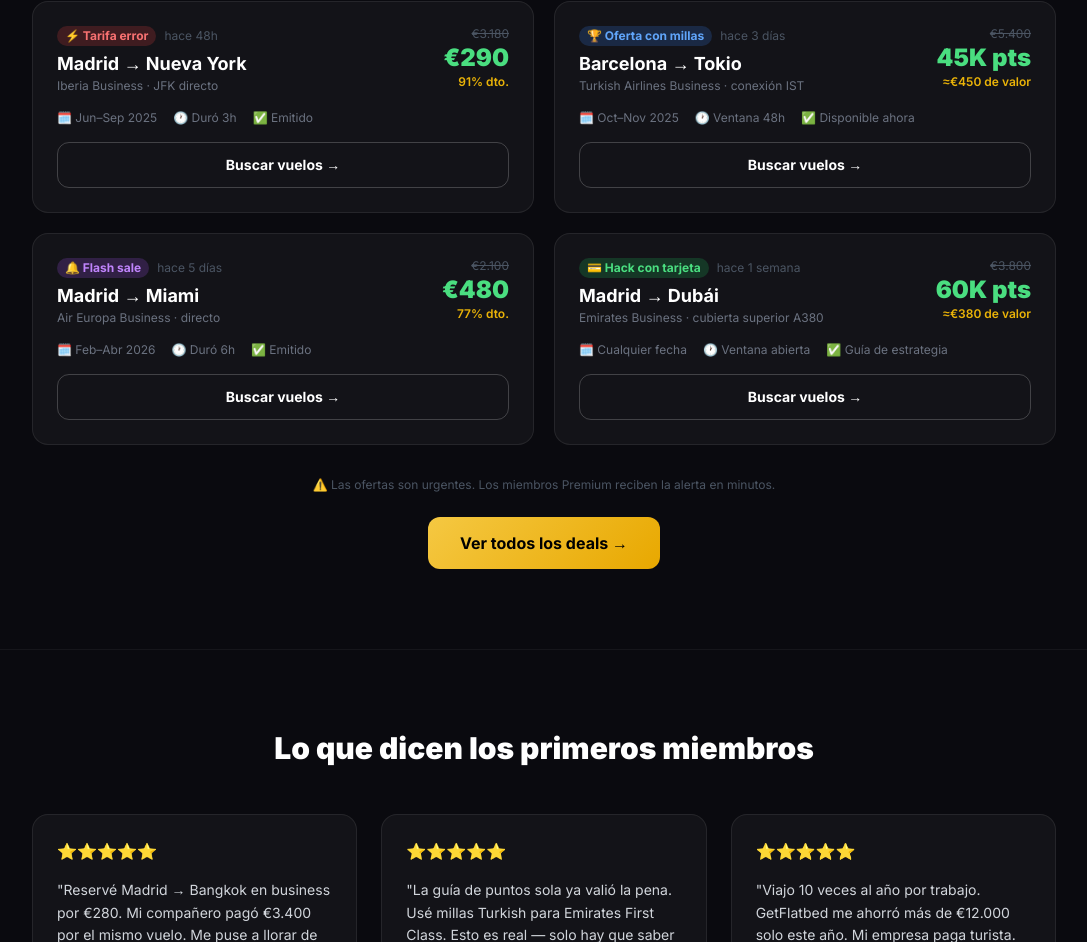
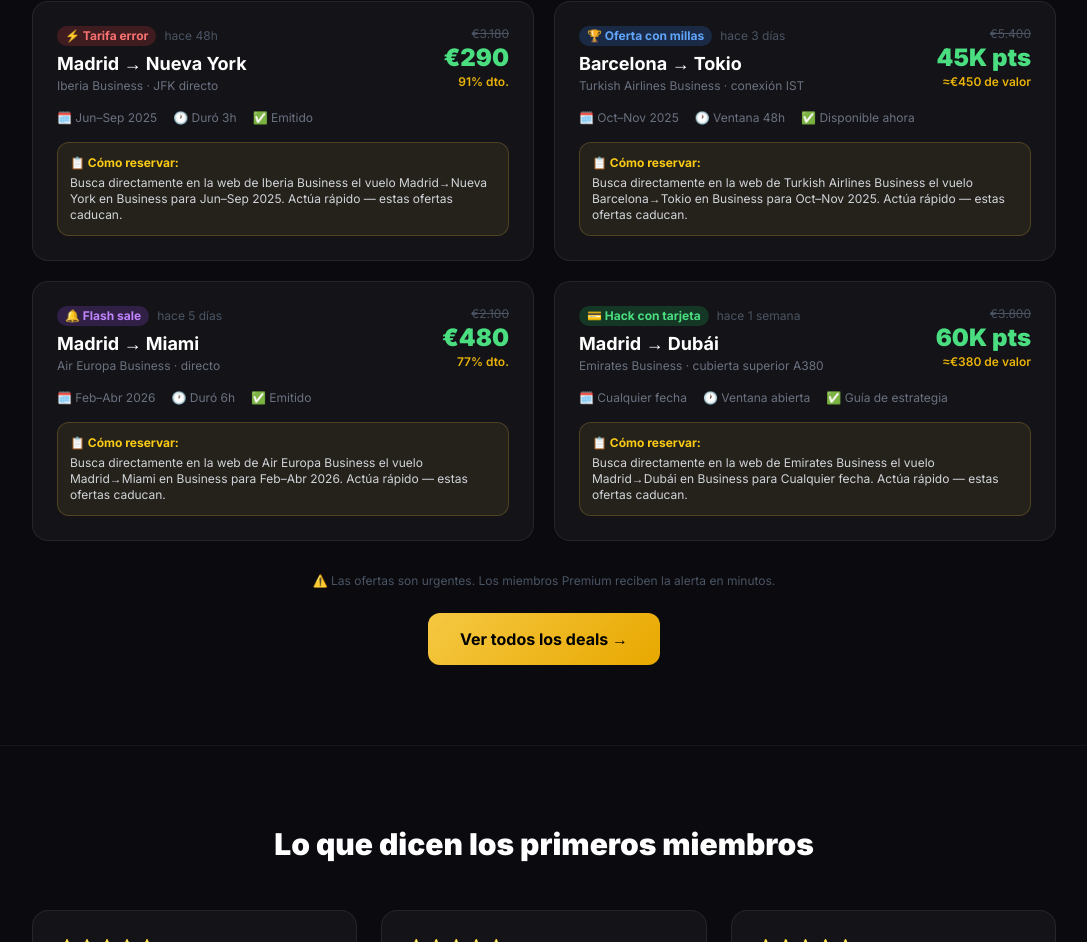
Before and after one commit to gkilian007/getflatbed, a Next.js app: page / in a window 1280 px wide. Shown: the part 2258-3200 px from the top of the page, without its empty margins (96-1183 px from the left). Built offline with nearby package versions, Linux system fonts and the light colour scheme.

Commit message:
fix: replace fake Google Flights links with real booking instructions per deal type

```diff
--- a/src/components/DealCard.tsx
+++ b/src/components/DealCard.tsx
@@ -111,14 +111,12 @@
             Reservar esta oferta →
           </a>
         ) : (
-          <a
-            href={`https://www.google.com/travel/flights?q=${encodeURIComponent(from + ' to ' + to + ' business class')}`}
-            target="_blank"
-            rel="noopener noreferrer"
-            className="block w-full text-center border border-white/20 text-white font-bold py-3 rounded-xl hover:bg-white/5 transition text-sm"
-          >
-            Buscar vuelos →
-          </a>
+          <div className="p-3 rounded-xl text-sm" style={{ background: "rgba(245,200,66,0.08)", border: "1px solid rgba(245,200,66,0.2)" }}>
+            <p className="text-yellow-400 font-bold text-xs mb-1">📋 Cómo reservar:</p>
+            <p className="text-gray-300 text-xs">
+              Busca directamente en la web de {airline.split(" ·")[0]} el vuelo {from}→{to} en Business para {dates}. Actúa rápido — estas ofertas caducan.
+            </p>
+          </div>
         )}
       </div>
 
--- a/src/components/DealsClient.tsx
+++ b/src/components/DealsClient.tsx
@@ -305,14 +305,19 @@
                               Reservar esta oferta →
                             </a>
                           ) : (
-                            <a
-                              href={`https://www.google.com/travel/flights?q=${encodeURIComponent(deal.origin + ' to ' + deal.destination + ' business class')}`}
-                              target="_blank"
-                              rel="noopener noreferrer"
-                              className="block w-full text-center border border-white/20 text-white font-bold py-3 rounded-xl hover:bg-white/5 transition text-sm mt-3"
-                            >
-                              Buscar vuelos →
-                            </a>
+                            <div className="mt-3 p-3 rounded-xl text-sm" style={{ background: "rgba(245,200,66,0.08)", border: "1px solid rgba(245,200,66,0.2)" }}>
+                              <p className="text-yellow-400 font-bold text-xs mb-1">📋 Cómo reservar:</p>
+                              <p className="text-gray-300 text-xs">
+                                {deal.type === "miles"
+                                  ? `Canjea ${Number(deal.price_deal).toLocaleString()} millas en el programa de ${deal.airline}. Busca disponibilidad para ${deal.dates_available || "fechas flexibles"}.`
+                                  : deal.type === "error_fare"
+                                  ? `Busca directamente en ${deal.airline}.com el vuelo ${deal.origin}→${deal.destination} para ${deal.dates_available || "fechas flexibles"}. Las tarifas error caducan en horas — reserva sin demora.`
+                                  : deal.type === "flash_sale"
+                                  ? `Ve a ${deal.airline}.com y busca ${deal.origin}→${deal.destination} en Business para ${deal.dates_available || "las fechas disponibles"}. Promoción por tiempo limitado.`
+                                  : `Consulta el programa de ${deal.airline} para esta ruta.`
+                                }
+                              </p>
+                            </div>
                           )}
                         </div>
 
```
